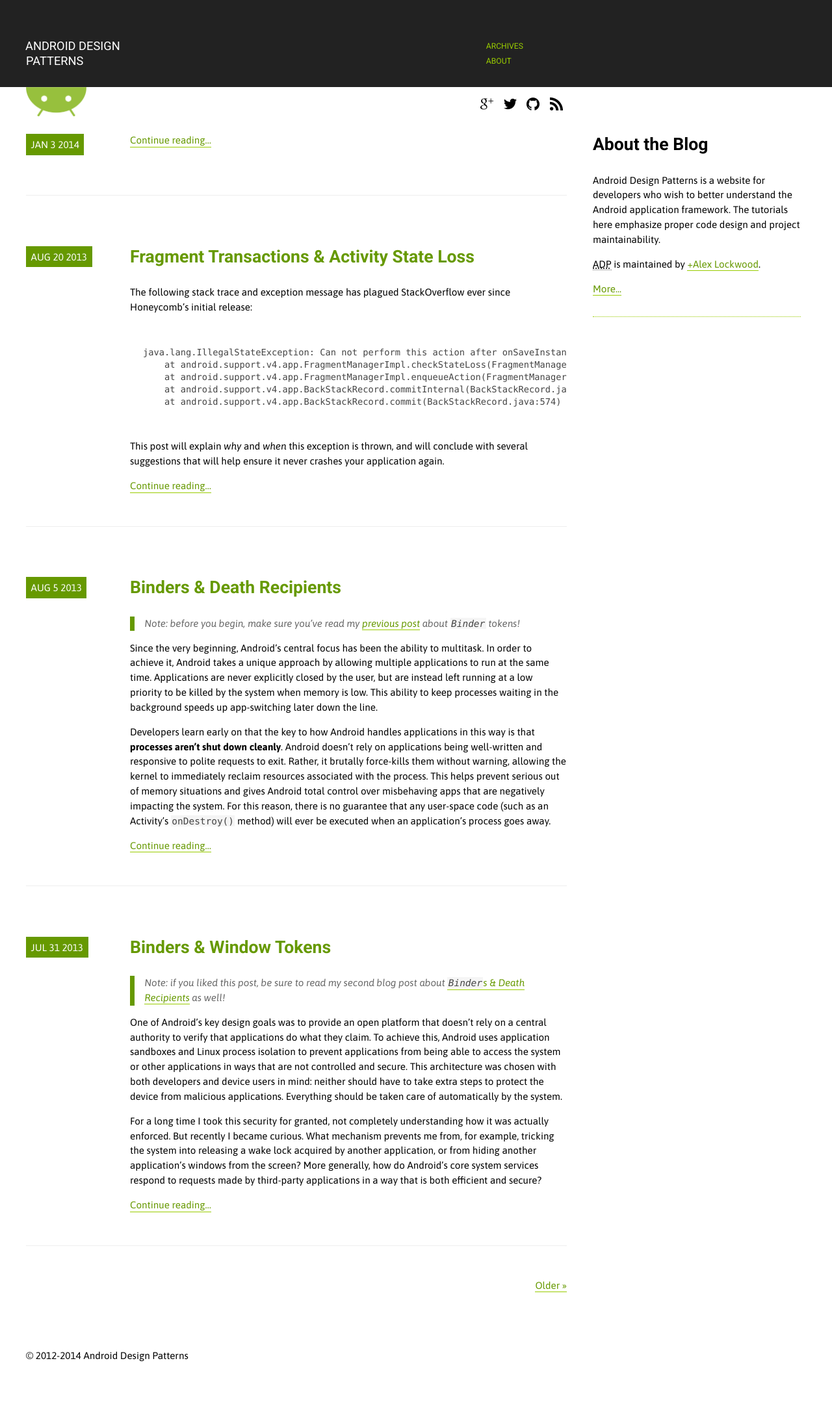
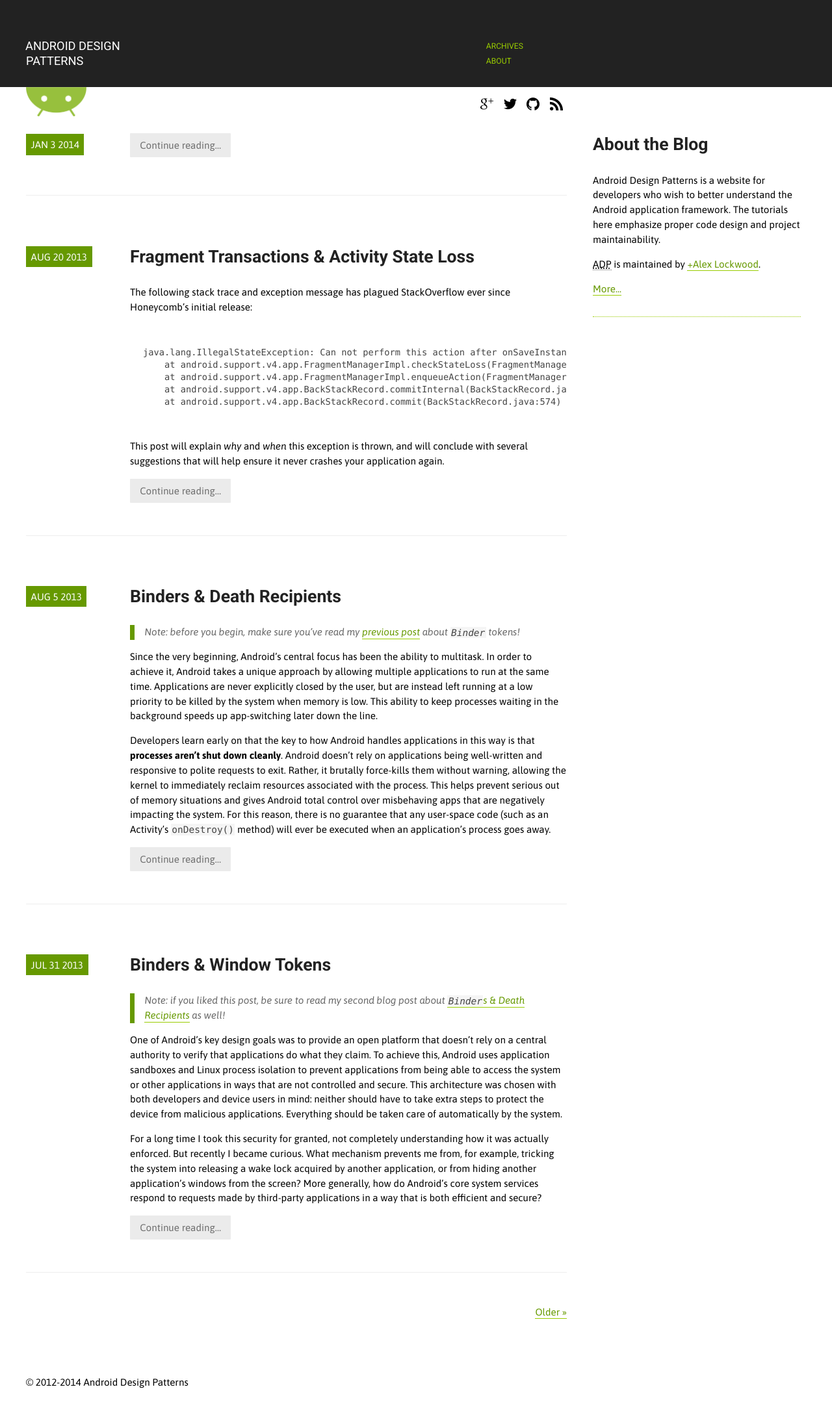
Before and after one commit to alexjlockwood/AndroidDesignPatterns, a Jekyll site: the page built from index.html, in a window 1280 px wide. Shown: the whole page at 65% size. Built offline with Jekyll 4.4.1, drawn with Linux system fonts in a browser that asks for light colours; Markdown is read by kramdown in place of the engine named in the settings; the list of posts is cut into pages by our own code; comment, search, counter and statistics services are not loaded; before the commit the page ends 2134 px from its top, so only the background shows below that.

Commit message:
Testing link transitions (might revert this later)

```diff
--- a/_layouts/default.html
+++ b/_layouts/default.html
@@ -42,8 +42,10 @@
     </div>
 
     <div id="content" class="container">
-      {{ content }}
-      <div class="clearfix"></div>
+      <div class="blog-index">
+        {{ content }}
+        <div class="clearfix"></div>
+      </div>
     </div>
 
     <div id="info">
--- a/css/style.css
+++ b/css/style.css
@@ -14,6 +14,7 @@
     font-weight: 900; /* mega-bold */
     line-height: 1.3em;
     margin: 1em 0 .75em;
+    color: #222;
 }
 h2 {
     font-family: 'Roboto', sans-serif;
@@ -21,12 +22,26 @@
     font-size: 1.75em;
     line-height: 1.3em;
     margin: 1em 0;
+    color: #222;
+}
+h2.post-title a {
+    color: #222;
+    -webkit-transition: color 0.3s;
+    -moz-transition: color 0.3s;
+    -o-transition: color 0.3s;
+    transition: color 0.3s;
+}
+h2.post-title a:hover {
+    color: #669900;
+    text-decoration:underline;
+    border-bottom: 1px #669900 solid;
 }
 h3 {
     font-family: 'Roboto', sans-serif;
     font-weight: 700;
     font-size: 1.3em;
     margin: 2em 0 1em;
+    color: #222;
 }
 h4, #blog-header {
     font-family: 'Roboto', sans-serif;
@@ -185,6 +200,28 @@
 #content {
     padding-bottom: 50px;
     float: left;
+}
+.snippet a[rel=full-article] {
+    background: #ebebeb;
+    display: inline-block;
+    padding: .5em 1em .4em 1em;
+    margin-right: .5em;
+    text-decoration: none;
+    color: #6e6e6e;
+    border-radius: 1px;
+    border-bottom: 0px;
+    -webkit-transition: background-color 0.4s;
+    -moz-transition: background-color 0.4s;
+    -o-transition: background-color 0.4s;
+    transition: background-color 0.4s;
+}
+.snippet a[rel=full-article]:hover {
+    background: #669900;
+    text-shadow: none;
+    color: #f8f8f8;
+}
+.snippet footer {
+    margin-top: 1em;
 }
 article.snippet {
     border-bottom: 1px #eee solid;
--- a/index.html
+++ b/index.html
@@ -13,7 +13,7 @@
     <div class="body">
       <header><h2 class="post-title no-border"><a href="{{ post.url }}">{{ post.title }}</a></h2></header>
       {{ post.excerpt }}
-      <footer><a href="{{ post.url }}">Continue reading&#8230;</a></footer>
+      <footer><a rel="full-article" href="{{ post.url }}">Continue reading&#8230;</a></footer>
     </div>
     <div class="clearfix"></div>
   </article>
```
